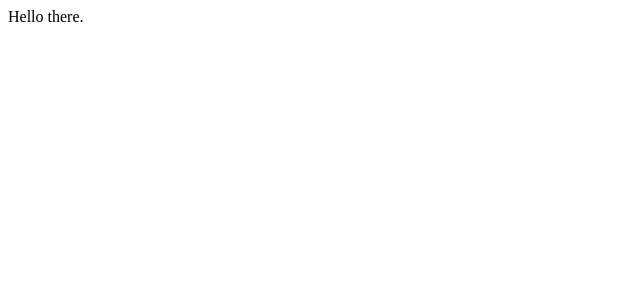
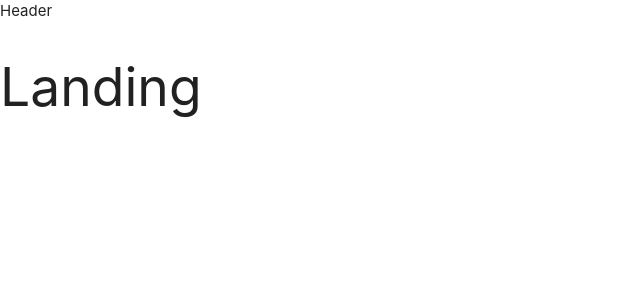
Before and after one commit to jviray/emaily, a React (Create React App) app in the folder client/: page / in a window 1280 px wide. Shown: the top 300 px of the page, without its empty margins (0-640 px from the left). Built offline with nearby package versions, Linux system fonts and the light colour scheme.

Commit message:
Setup react-router routes for each view; install materialize-css

```diff
--- a/client/package.json
+++ b/client/package.json
@@ -4,6 +4,7 @@
   "private": true,
   "dependencies": {
     "http-proxy-middleware": "^0.19.1",
+    "materialize-css": "^1.0.0",
     "react": "^16.8.6",
     "react-dom": "^16.8.6",
     "react-redux": "^7.0.1",
--- a/client/src/components/App.js
+++ b/client/src/components/App.js
@@ -1,8 +1,25 @@
 import React from 'react';
+import { BrowserRouter, Route } from 'react-router-dom';
+
+import Header from './Header';
+const Dashboard = () => <h2>Dashboard</h2>;
+const SurveyNew = () => <h2>SurveyNew</h2>;
+const Landing = () => <h2>Landing</h2>;
 
 // Functional React component syntax
 const App = () => {
-  return <div>Hello there.</div>;
+  return (
+    <div>
+      <BrowserRouter>
+        <div>
+          <Header />
+          <Route exact path="/" component={Landing} />
+          <Route exact path="/surveys" component={Dashboard} />
+          <Route path="/surveys/new" component={SurveyNew} />
+        </div>
+      </BrowserRouter>
+    </div>
+  );
 };
 
 export default App;
--- /dev/null
+++ b/client/src/components/Header.js
@@ -0,0 +1,9 @@
+import React, { Component } from 'react';
+
+class Header extends Component {
+  render() {
+    return <div>Header</div>;
+  }
+}
+
+export default Header;
--- a/client/src/index.js
+++ b/client/src/index.js
@@ -1,11 +1,13 @@
+import 'materialize-css/dist/css/materialize.min.css';
 import React from 'react';
 import ReactDom from 'react-dom';
 import { Provider } from 'react-redux';
 import { createStore, applyMiddleware } from 'redux';
 
 import App from './components/App';
+import reducers from './reducers';
 
-const store = createStore(() => [], {}, applyMiddleware());
+const store = createStore(reducers, {}, applyMiddleware());
 
 ReactDom.render(
   <Provider store={store}>
--- /dev/null
+++ b/client/src/reducers/authReducer.js
@@ -0,0 +1,6 @@
+export default function(state = {}, action) {
+  switch (action.type) {
+    default:
+      return state;
+  }
+}
--- /dev/null
+++ b/client/src/reducers/index.js
@@ -0,0 +1,6 @@
+import { combineReducers } from 'redux';
+import authReducer from './authReducer';
+
+export default combineReducers({
+  auth: authReducer
+});
```
Also changed, not shown: 1 other file (tests, documents, lock files or other folders).
